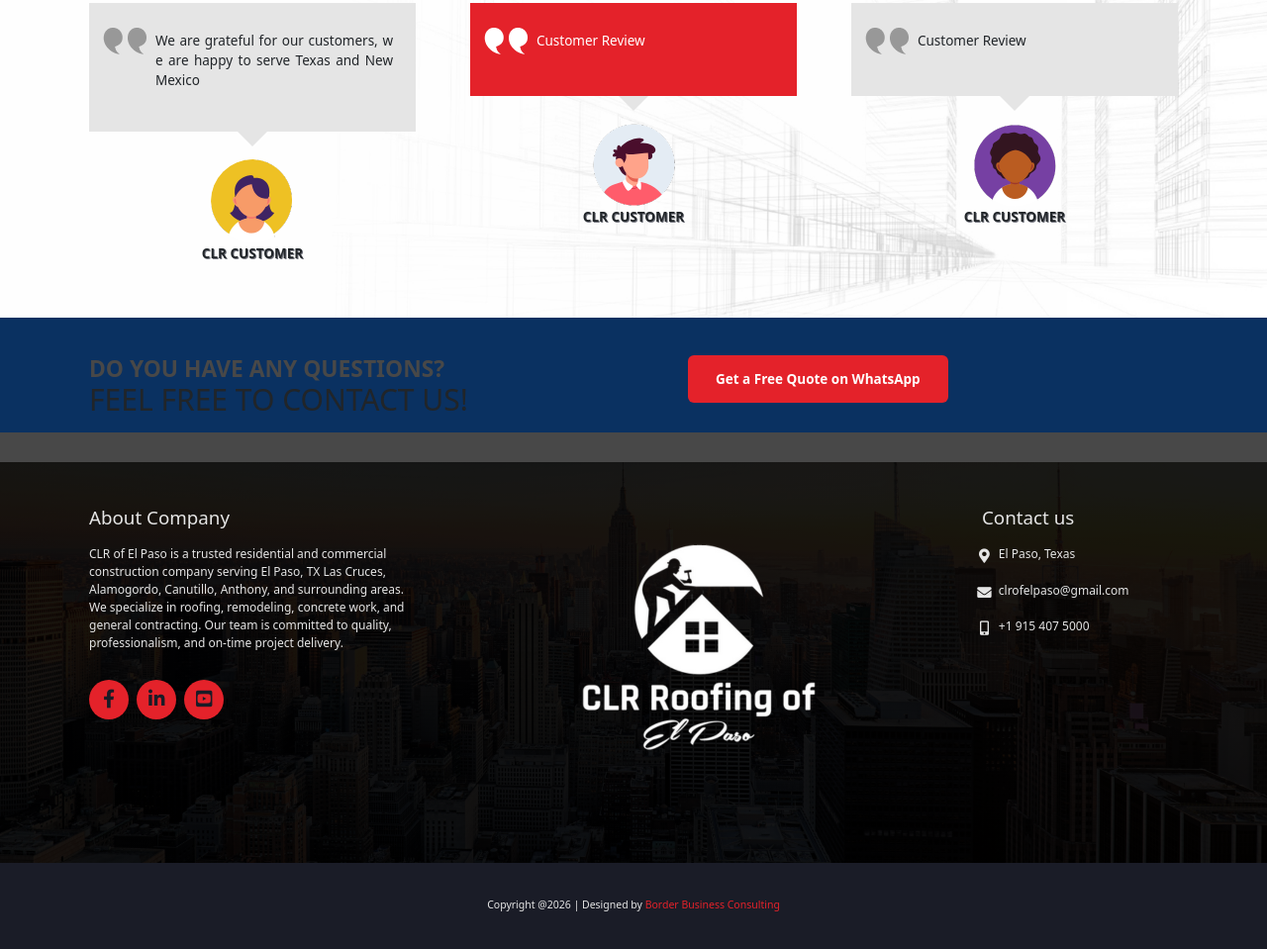
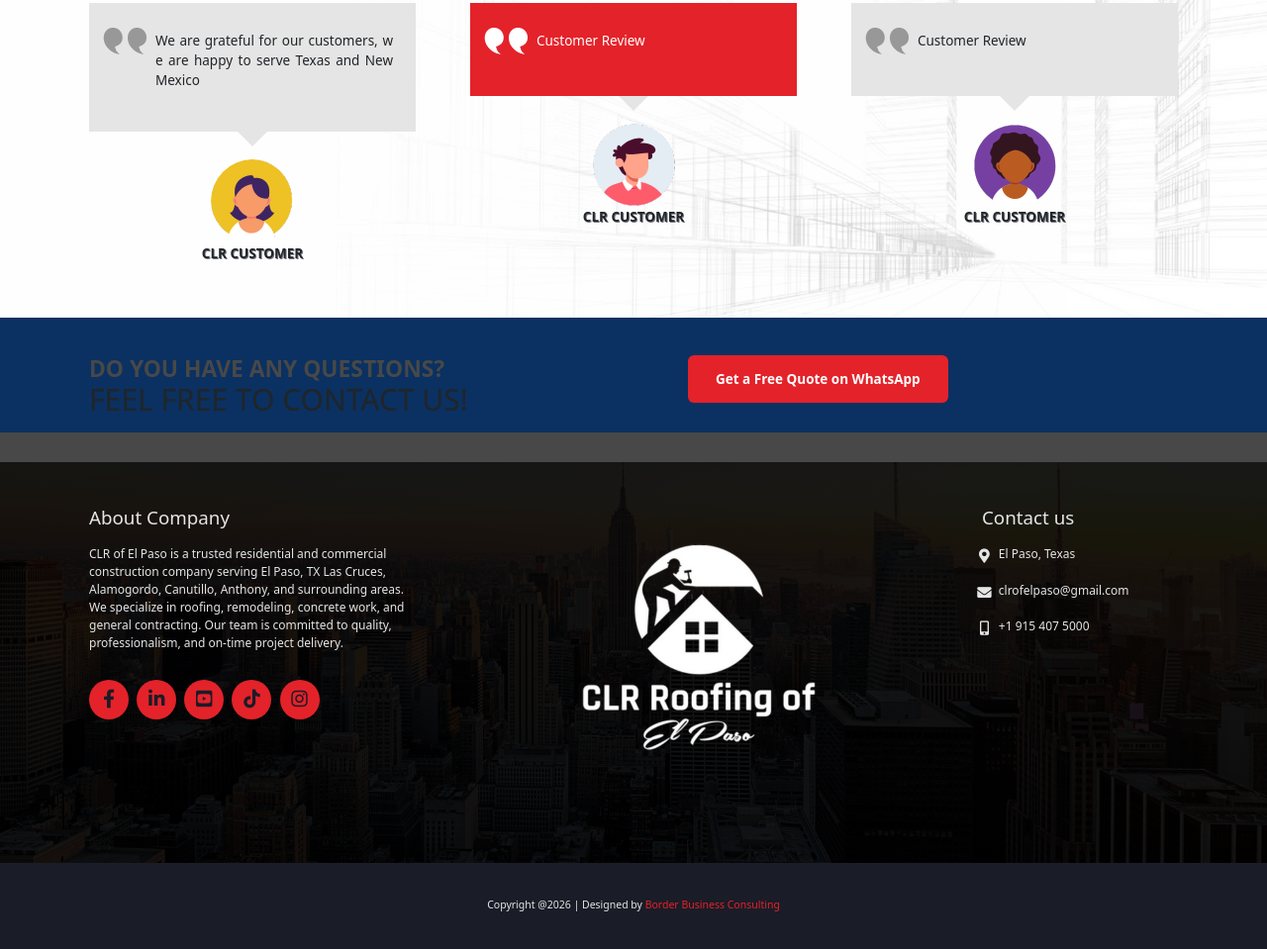
Before and after one commit to fernanda240404/clrofelpaso, a plain HTML site: page index.html in a window 1280 px wide. Shown: the part 3481-4440 px from the top of the page at 99% size. Drawn offline with Linux system fonts and the light colour scheme.

Commit message:
Update index.html

```diff
--- a/index.html
+++ b/index.html
@@ -294,6 +294,9 @@
                 <a href="https://www.facebook.com/p/CLR-Roofing-of-El-Paso-61559733816425/?locale=es_LA" title="Facebook"><i class="fab fa-facebook-f"></i></a>
                 <a href="https://www.linkedin.com/in/clr-of-el-paso-39147a30a"><i class="fab fa-linkedin-in"></i></a>
                 <a href="https://www.youtube.com/@CLROfElPaso"><i class="fab fa-youtube-square"></i></a>
+                <a href= "https://www.tiktok.com/@clrroofingofelpaso"><i class="fa-brands fa-tiktok"></i></a>
+                <a href="https://www.instagram.com/clrroofingelpaso/"><i class="fa-brands fa-instagram"></i> </a>
+
             </div>
 
  <div class="contact1">
```
